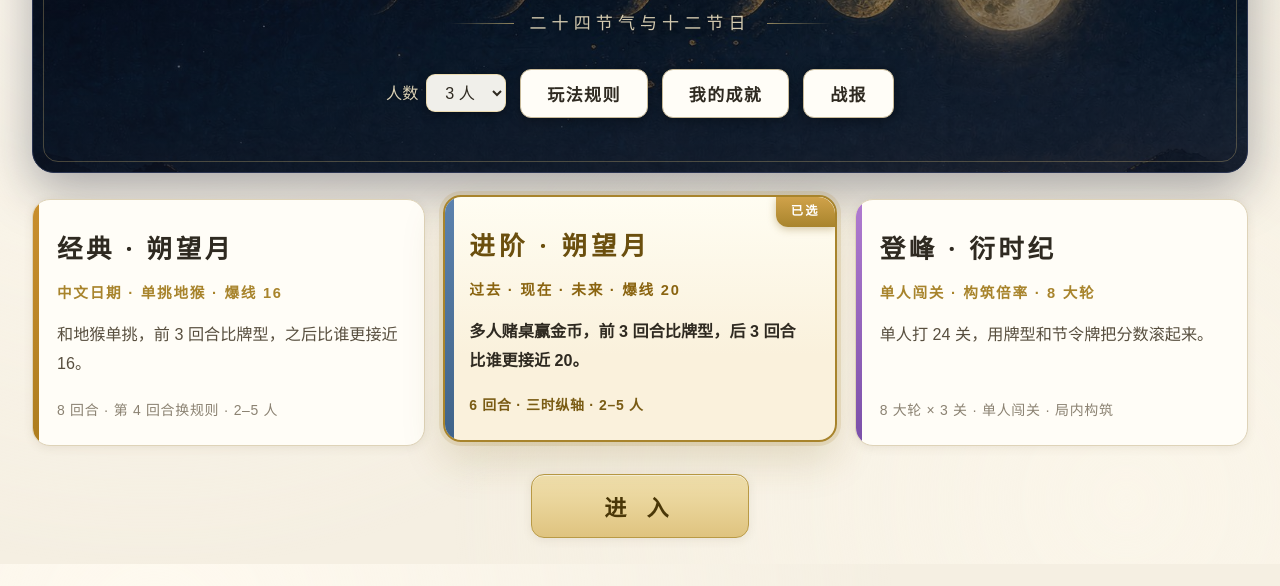
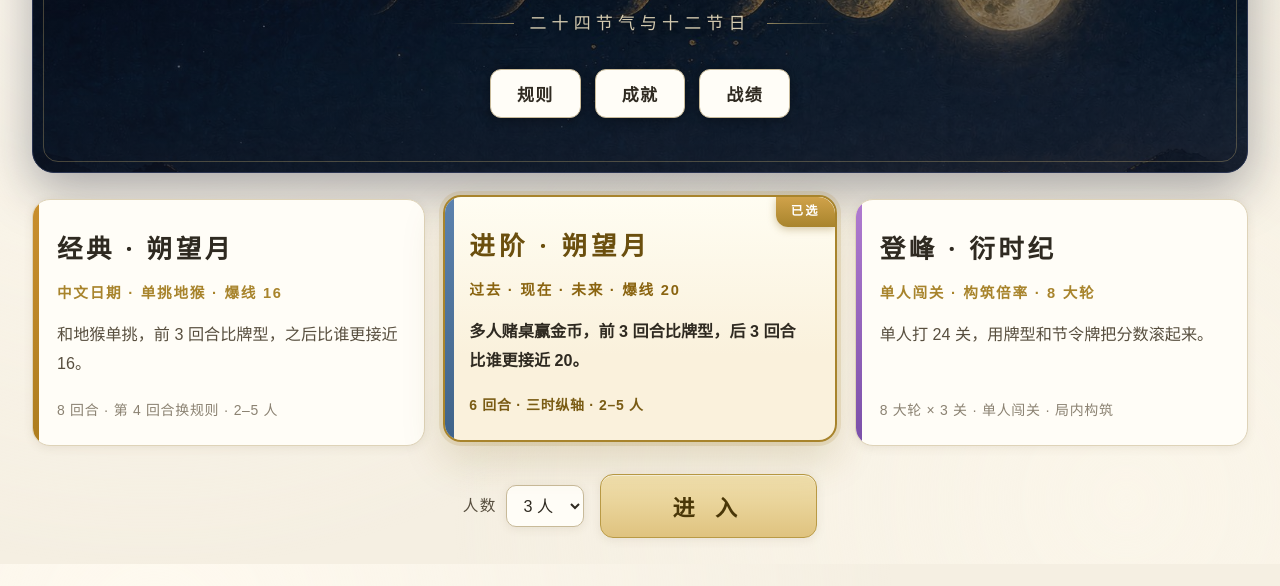
Before and after one commit to Heroybc/Evolsol, a plain HTML site: page index.html in a window 1280 px wide. Shown: the part 236-822 px from the top of the page. Drawn offline with Linux system fonts and the light colour scheme.

Commit message:
feat: 菜单文案精简，人数选择移到「进入」旁边
- 玩法规则/我的成就/战报 → 规则/成就/战绩
- 人数下拉从顶栏挪到进入按钮左侧；登峰（单人）时自动隐藏

```diff
--- a/assets/game.js
+++ b/assets/game.js
@@ -913,8 +913,9 @@
   // 故事只属于「经典 · 朔望月」：另外两个模式没有故事按钮。
   // 选中原版时，未看过 → 大按钮是故事、小按钮是进入；看过一次后大小互换（位置不变）。
   function updateMenuEnter() {
-    const enter = $('menuEnterBtn'), story = $('menuStoryBtn');
+    const enter = $('menuEnterBtn'), story = $('menuStoryBtn'), pc = $('pcWrap');
     if (!enter || !story) return;
+    if (pc) pc.style.display = selectedMode === 3 ? 'none' : '';
     if (selectedMode !== 1) {
       story.style.display = 'none';
       enter.className = 'btn primary big';
--- a/index.html
+++ b/index.html
@@ -14,21 +14,21 @@
       <h1>🌙 衍时纪 · 朔望月 🌕</h1>
       <p class="tag">二十四节气与十二节日</p>
       <div class="menu-tools">
-        <label class="pc">人数
-          <select id="playerCount">
-            <option value="2">2 人</option>
-            <option value="3" selected>3 人</option>
-            <option value="4">4 人</option>
-            <option value="5">5 人</option>
-          </select>
-        </label>
-        <button id="menuRulesBtn" class="btn">玩法规则</button>
-        <button id="menuAchBtn" class="btn">我的成就</button>
-        <button id="menuReportBtn" class="btn">战报</button>
+        <button id="menuRulesBtn" class="btn">规则</button>
+        <button id="menuAchBtn" class="btn">成就</button>
+        <button id="menuReportBtn" class="btn">战绩</button>
       </div>
     </header>
     <div id="menuGrid"></div>
     <div class="menu-enter">
+      <label class="pc" id="pcWrap">人数
+        <select id="playerCount">
+          <option value="2">2 人</option>
+          <option value="3" selected>3 人</option>
+          <option value="4">4 人</option>
+          <option value="5">5 人</option>
+        </select>
+      </label>
       <button id="menuEnterBtn" class="btn primary big">进 入</button>
       <button id="menuStoryBtn" class="btn">故 事</button>
     </div>
--- a/styles.css
+++ b/styles.css
@@ -136,6 +136,17 @@ h1,h2,h3,.modename,.card .c-head{
   border-radius:9px;padding:8px 14px;font-family:inherit;font-size:.95rem;
   cursor:pointer;box-shadow:0 2px 10px rgba(0,0,0,.35);
 }
+/* 人数选择挪到「进入」旁边 */
+.menu-enter .pc{
+  color:var(--ink2);font-size:.92rem;letter-spacing:.08em;
+  display:flex;align-items:center;gap:9px;
+}
+.menu-enter .pc select{
+  background:var(--paper2);color:var(--ink);border:1.5px solid var(--line2);
+  border-radius:10px;padding:10px 13px;font-family:inherit;font-size:.95rem;
+  cursor:pointer;box-shadow:var(--shadow);
+}
+.menu-enter .pc select:hover{border-color:var(--gold)}
 .menu-head .btn{box-shadow:0 2px 12px rgba(0,0,0,.35)}
 
 #menuGrid{display:grid;grid-template-columns:repeat(3,minmax(0,1fr));gap:18px}
```
